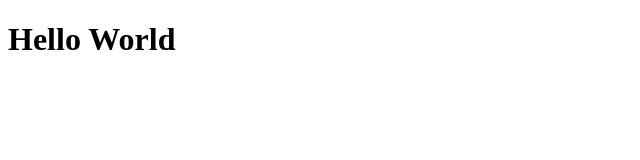
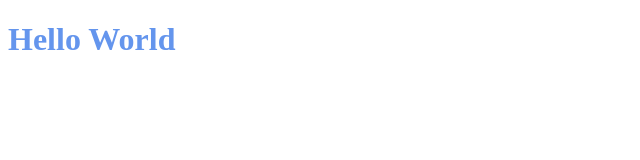
Before and after one commit to SerhiiKurdesha/myrepository, a plain HTML site: page index.html in a window 1280 px wide. Shown: the whole page, without its empty margins (0-640 px from the left). Drawn offline with Linux system fonts and the light colour scheme.

Commit message:
add style.css

```diff
--- a/index.html
+++ b/index.html
@@ -4,6 +4,7 @@
     <meta charset="UTF-8">
     <meta http-equiv="X-UA-Compatible" content="IE=edge">
     <meta name="viewport" content="width=device-width, initial-scale=1.0">
+    <link rel="stylesheet" href="./style.css">
     <title>myrepository</title>
 </head>
 <body>
--- /dev/null
+++ b/style.css
@@ -0,0 +1,4 @@
+body {
+    background: #fff;
+    color: cornflowerblue;
+}
```
